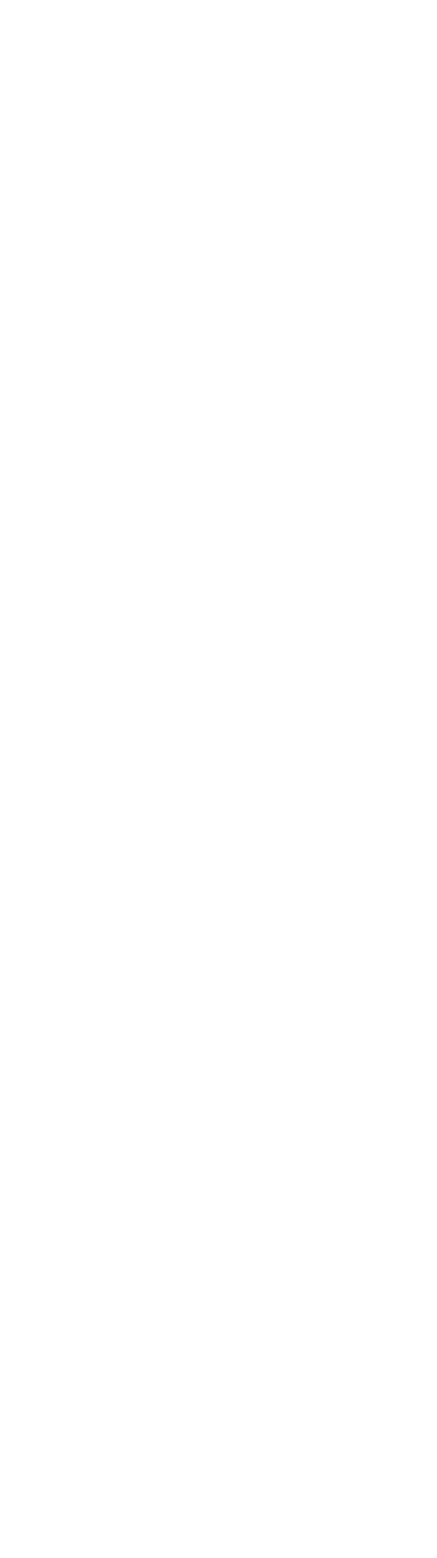
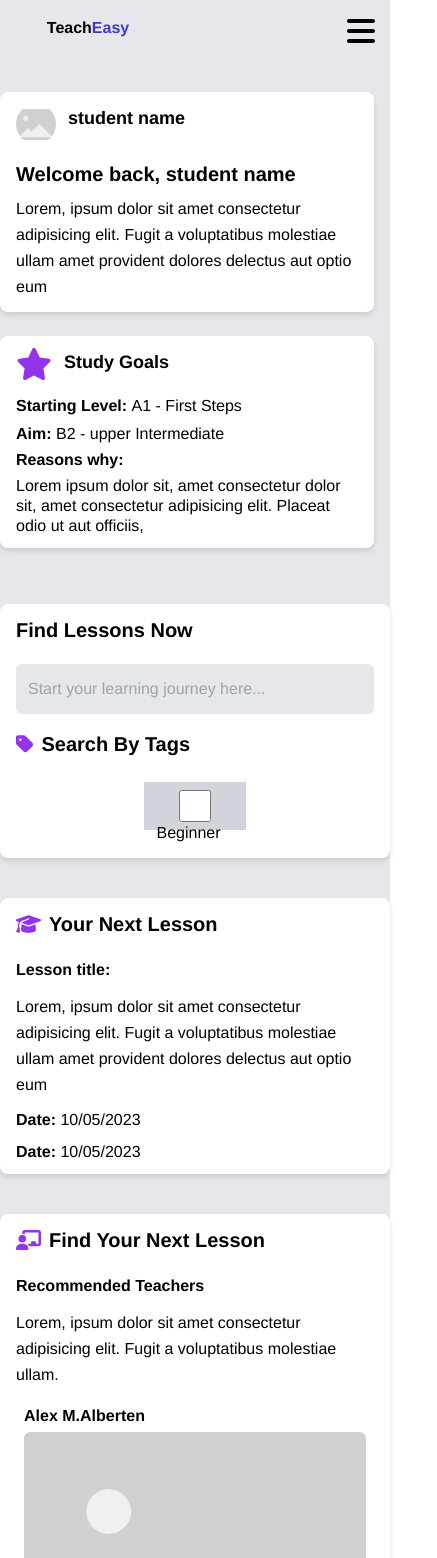
Before and after one commit to chingu-voyages/Teach-Easy, a React (Vite) app in the folder frontend/: page /student-dashboard in a window 390 px wide. Before the commit this address had no page. Shown: the top 1558 px of the page, 437 px wide, since content can reach past the window. Before the commit the page ends 844 px from the top, so only its background shows below. Built offline with nearby package versions, Linux system fonts and the light colour scheme.

Commit message:
student profile: added responsiveness

```diff
--- a/frontend/src/App.jsx
+++ b/frontend/src/App.jsx
@@ -3,6 +3,8 @@ import { BrowserRouter as Router, Routes, Route } from 'react-router-dom';
 import SignupTeacher from './components/signup/signupTeacher';
 import SignupStudent from './components/signup/signupStudent';
 import SignIn from './components/signup/SignIn';
+import StudentProfile from './components/studentDashboard/StudentProfile';
+import Dashboard from './components/studentDashboard/Dashboard';
 
 function App() {
   return (
@@ -13,6 +15,7 @@ function App() {
           <Route path="/login" element={<SignIn />} />
           <Route path="/signup-teacher" element={<SignupTeacher />} />
           <Route path="/signup-student" element={<SignupStudent />} />
+          <Route path="/student-dashboard" element={<Dashboard />} />
         </Routes>
       </Router>
     </div>
--- /dev/null
+++ b/frontend/src/components/studentDashboard/Dashboard.jsx
@@ -0,0 +1,18 @@
+import React from 'react';
+import Footer from '../Footer/Footer';
+import TopNavbar from '../TopNavbar/TopNavbar';
+import StudentProfile from './StudentProfile';
+
+function Dashboard() {
+  return (
+    <div className="main-wrapper bg-gray-200">
+      <TopNavbar />
+      <div className="main-container max-w-6xl mx-auto my-0">
+        <StudentProfile />
+      </div>
+      <Footer />
+    </div>
+  );
+}
+
+export default Dashboard;
--- /dev/null
+++ b/frontend/src/components/studentDashboard/StudentProfile.jsx
@@ -0,0 +1,199 @@
+import React from 'react';
+import ImagePlaceholder from './../../assets/image-placeholder.png';
+import {
+  faStar,
+  faTag,
+  faGraduationCap,
+  faChalkboardUser,
+} from '@fortawesome/free-solid-svg-icons';
+import { FontAwesomeIcon } from '@fortawesome/react-fontawesome';
+
+function StudentProfile() {
+  const [tags, setTags] = React.useState(null);
+  const handletags = (e) => {
+    e.preventDefault();
+  };
+  //   React.useEffect(() => {
+  //     console.log(tags.map((e) => console.log(e)));
+  //   });
+  return (
+    <div className="grid grid-cols-1 gap-4 md:grid-cols-3">
+      <div className=" py-5 flex flex-col gap-6">
+        <div className="grid-item">
+          <div className="flex-item  flex flex-row gap-3 mb-4">
+            <img
+              src={ImagePlaceholder}
+              className="w-10 h-10 rounded-full"
+              alt="profile picture"
+            />
+            <h3 className="font-bold text-lg">student name</h3>
+          </div>
+          <div className="flex flex-col gap-2">
+            <p className="font-bold text-xl">Welcome back, student name</p>
+
+            <p className="leading-relaxed">
+              Lorem, ipsum dolor sit amet consectetur adipisicing elit. Fugit a
+              voluptatibus molestiae ullam amet provident dolores delectus aut
+              optio eum
+            </p>
+          </div>
+        </div>
+        <div className="grid-item">
+          <div className="flex-item  flex flex-row gap-3 mb-4">
+            <FontAwesomeIcon
+              icon={faStar}
+              size="2x"
+              className=" text-purple-600"
+            />
+
+            <h3 className="font-bold text-lg">Study Goals</h3>
+          </div>
+          <div className="flex flex-col gap-2">
+            <p>
+              <strong>Starting Level: </strong>A1 - First Steps
+            </p>
+            <p>
+              <strong>Aim: </strong>B2 - upper Intermediate
+            </p>
+            <strong>Reasons why:</strong>
+            <p>
+              Lorem ipsum dolor sit, amet consectetur dolor sit, amet
+              consectetur adipisicing elit. Placeat odio ut aut officiis,{' '}
+            </p>
+          </div>
+        </div>
+      </div>
+      <div className="py-5 col-span-2 flex flex-col gap-10">
+        <div className="grid-item">
+          <div className="flex-item  flex flex-col gap-3 mb-4">
+            <h2 className="font-bold text-xl">Find Lessons Now</h2>
+            <input
+              type="search"
+              className="justify-self-stretch px-3 py-4 rounded-md mt-2 bg-gray-200"
+              placeholder="Start your learning journey here..."
+            />
+          </div>
+          <div className="flex-item  flex flex-col gap-3 mb-4">
+            <h2 className="font-bold text-xl">
+              <FontAwesomeIcon
+                icon={faTag}
+                size="1x"
+                className=" text-purple-600 mr-2"
+              />
+              Search By Tags
+            </h2>
+            <div className="flex gap-3 mt-3 justify-center flex-wrap">
+              {/* <button className="filter-tag">Beginner</button>
+              <button className="filter-tag">Advanced</button>
+              <button className="filter-tag">Intermediate</button>
+              <button className="filter-tag">Master</button>
+              <button className="filter-tag">Master</button>
+              <button className="filter-tag">Master</button> */}
+              <div className="checkbox-item relative bg-gray-300 px-3 py-2">
+                <label for="beginner" className="z-2">
+                  <input
+                    className="  w-full h-full z-0"
+                    type="checkbox"
+                    name="beginner"
+                    id="beginner"
+                    value="Beginner"
+                  />
+                  Beginner
+                </label>
+              </div>
+            </div>
+          </div>
+        </div>
+        <div className="grid-item">
+          <div className="flex-item  flex flex-col gap-3 mb-4">
+            <h2 className="font-bold text-xl">
+              <FontAwesomeIcon
+                icon={faGraduationCap}
+                size="1x"
+                className=" text-purple-600 mr-2"
+              />
+              Your Next Lesson
+            </h2>
+            <h3 className="mt-3 font-bold">Lesson title:</h3>
+          </div>
+          <div className="flex flex-col gap-3">
+            <p className="leading-relaxed">
+              Lorem, ipsum dolor sit amet consectetur adipisicing elit. Fugit a
+              voluptatibus molestiae ullam amet provident dolores delectus aut
+              optio eum
+            </p>
+            <p>
+              <strong>Date: </strong>10/05/2023
+            </p>
+            <p>
+              <strong>Date: </strong>10/05/2023
+            </p>
+          </div>
+        </div>
+        {/* last item */}
+        <div className="grid-item">
+          <div className="flex-item  flex flex-col gap-3 mb-4">
+            <h2 className="font-bold text-xl">
+              <FontAwesomeIcon
+                icon={faChalkboardUser}
+                size="1x"
+                className=" text-purple-600 mr-2"
+              />
+              Find Your Next Lesson
+            </h2>
+            <h3 className="mt-3 font-bold">Recommended Teachers</h3>
+          </div>
+          <div className="flex flex-col gap-3">
+            <p className="leading-relaxed">
+              Lorem, ipsum dolor sit amet consectetur adipisicing elit. Fugit a
+              voluptatibus molestiae ullam.
+            </p>
+            <div className="flex justify-between gap-8 flex-wrap">
+              <div className="teacher-item p-2">
+                <strong>Alex M.Alberten</strong>
+                <img
+                  src={ImagePlaceholder}
+                  className="w-full mt-2 rounded-md"
+                />
+                <p className="mt-2">
+                  a short description about the lesson and it's goals
+                </p>
+                <p className="mt-2">
+                  <strong>Lesson level: </strong>Basic
+                </p>
+              </div>
+              <div className="teacher-item p-2">
+                <strong>Alex M.Alberten</strong>
+                <img
+                  src={ImagePlaceholder}
+                  className="w-full mt-2 rounded-md"
+                />
+                <p className="mt-2">
+                  a short description about the lesson and it's goals
+                </p>
+                <p className="mt-2">
+                  <strong>Lesson level: </strong>Basic
+                </p>
+              </div>
+              <div className="teacher-item p-2">
+                <strong>Alex M.Alberten</strong>
+                <img
+                  src={ImagePlaceholder}
+                  className="w-full mt-2 rounded-md"
+                />
+                <p className="mt-2">
+                  a short description about the lesson and it's goals
+                </p>
+                <p className="mt-2">
+                  <strong>Lesson level: </strong>Basic
+                </p>
+              </div>
+            </div>
+          </div>
+        </div>
+      </div>
+    </div>
+  );
+}
+
+export default StudentProfile;
--- a/frontend/src/index.scss
+++ b/frontend/src/index.scss
@@ -37,4 +37,16 @@ body {
   .signup-btn {
     @apply py-4 bg-blue-600 w-full text-white text-lg rounded-lg;
   }
+
+  .filter-tag {
+    @apply px-4 py-2 bg-gray-200 text-black font-medium text-sm rounded-md  hover:bg-purple-300 active:bg-purple-600;
+  }
+  .grid-item {
+    @apply bg-white rounded-lg px-4 py-3 drop-shadow-md;
+  }
+  p {
+    @apply leading-5;
+  }
+  .teacher-item {
+  }
 }
```
Also changed, not shown: frontend/src/assets/image-placeholder.png (added), 1 other file (tests, documents, lock files or other folders).
